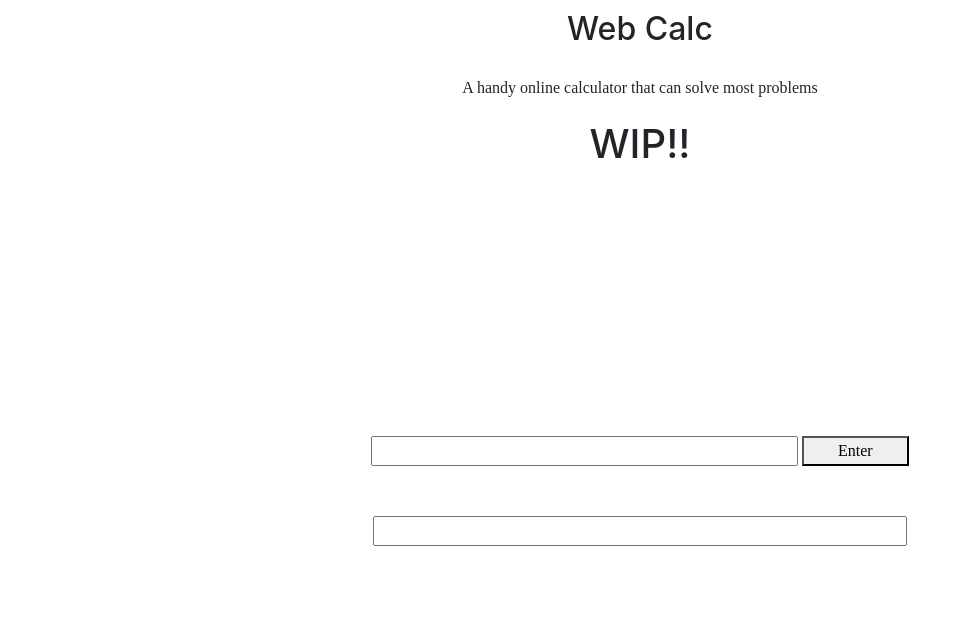
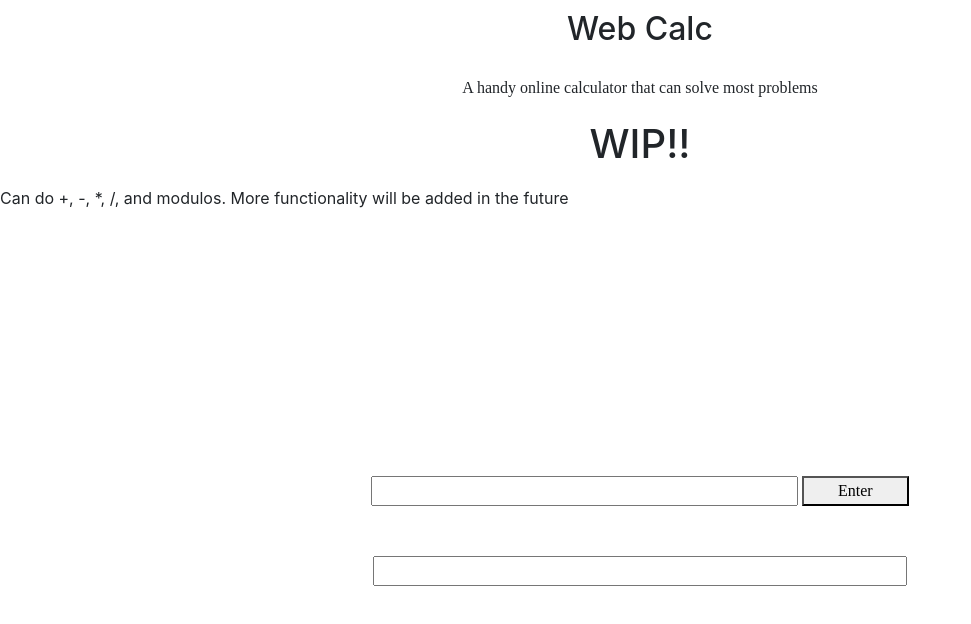
Before and after one commit to daduuu/webcal, a plain HTML site: page index.html in a window 1280 px wide. Shown: the top 624 px of the page, without its empty margins (0-971 px from the left). Drawn offline with nearby package versions, Linux system fonts and the light colour scheme.

Commit message:
Added description

```diff
--- a/index.html
+++ b/index.html
@@ -16,6 +16,7 @@
 <h2>Web Calc</h2>
 <p id="d1">A handy online calculator that can solve most problems</p>
 <h1>WIP!!</h1>
+<p>Can do +, -, *, /, and modulos. More functionality will be added in the future</p>
 <div id="jumbotron1" class="jumbotron">
     <row>
 <input id="input_text" type="text" class="col-sm-4">
```
